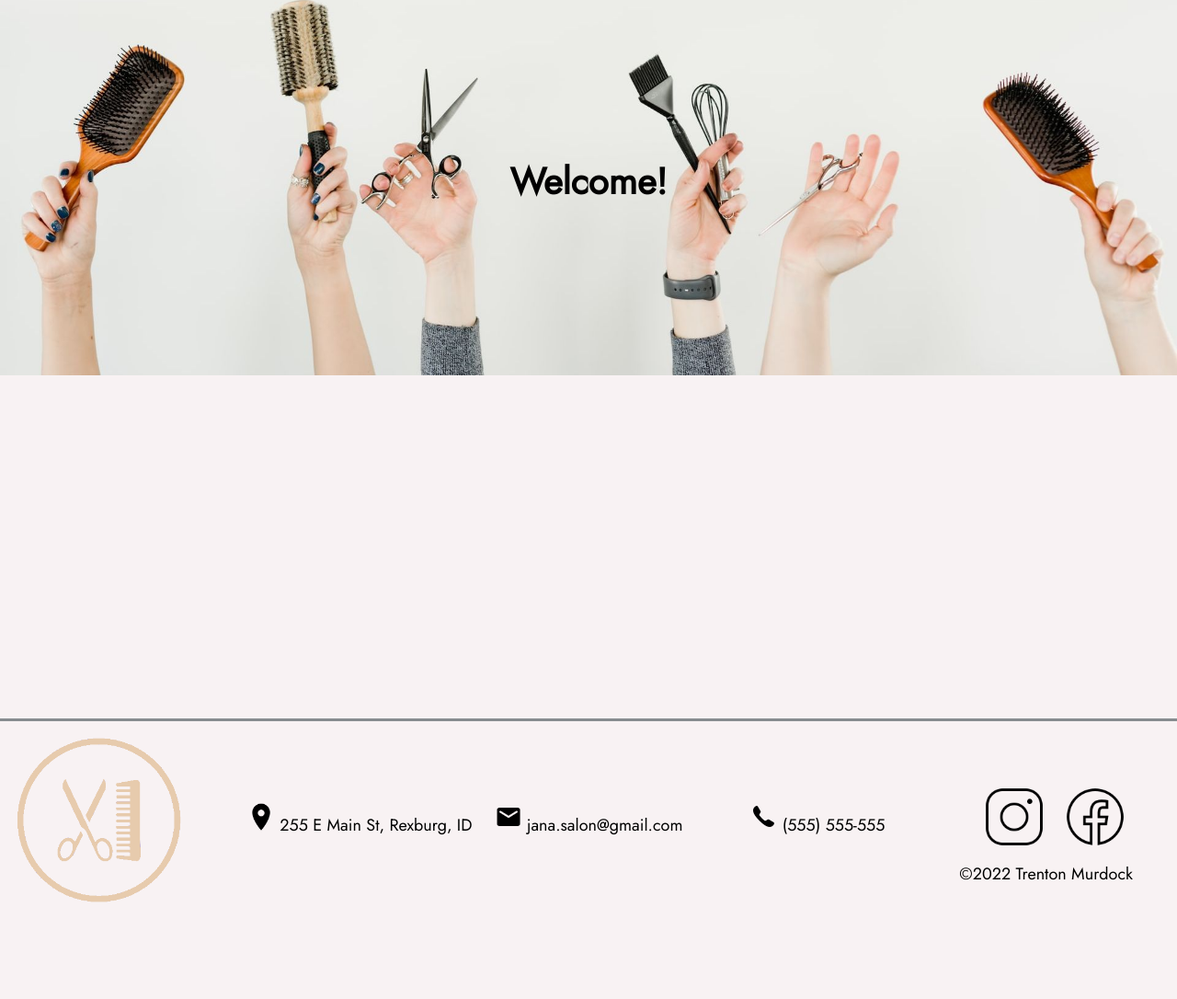
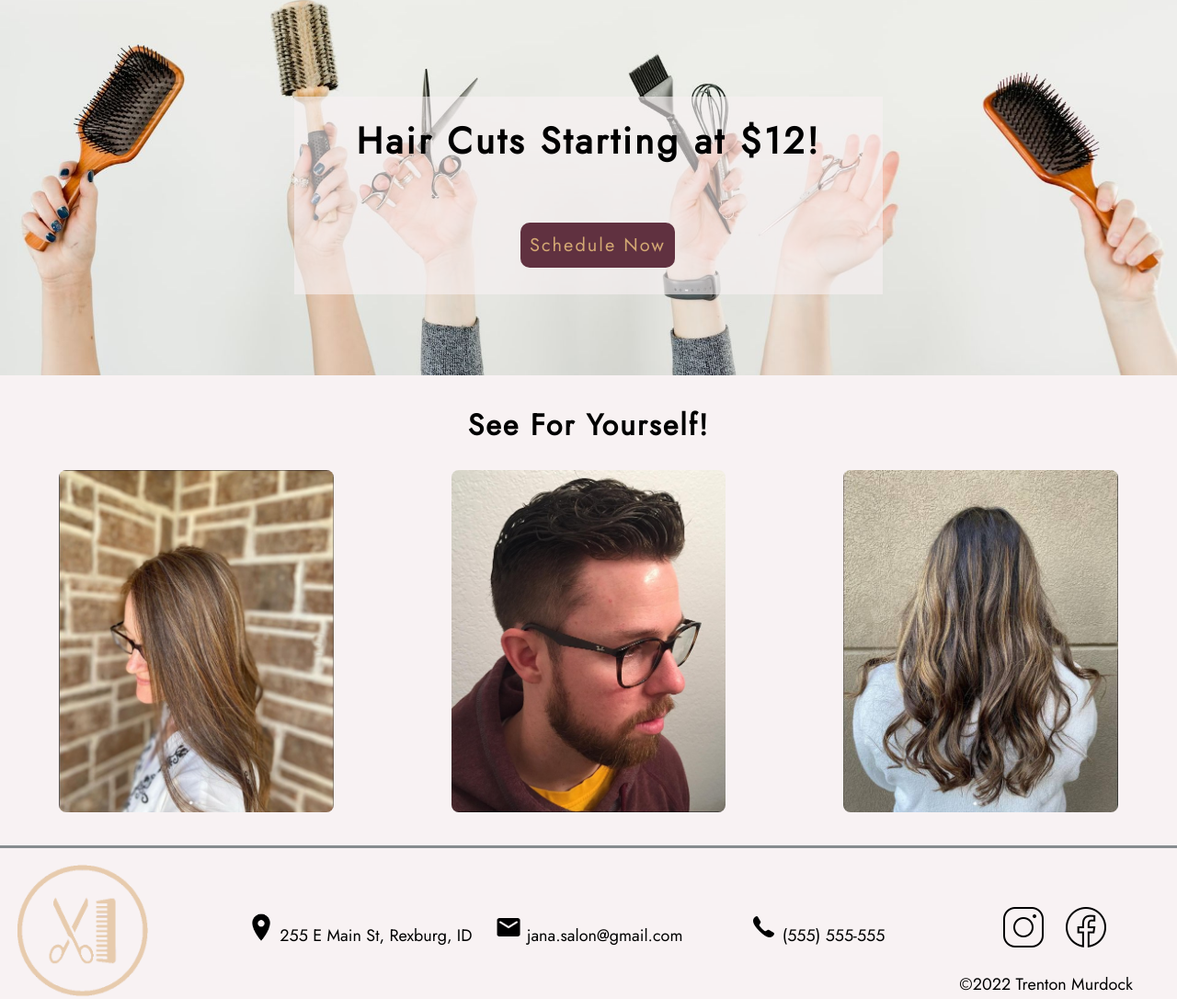
Before and after one commit to trenton15/wdd130, a plain HTML site: page final-project/final.html in a window 1280 px wide. Shown: the part 148-1234 px from the top of the page at 92% size. Before the commit the page ends 1147 px from the top, so only its background shows below. Drawn offline with Linux system fonts and the light colour scheme; a web font is replaced by a local one.

Commit message:
new design

```diff
--- a/final-project/final.css
+++ b/final-project/final.css
@@ -48,7 +48,7 @@ head{
 .nav {
     background-color: var(--secondary-color);
     overflow: hidden;
-    font-family: 'Spectral SC', serif;
+    font-family: var(--heading-font);
 }
 
 /* Style the links inside the navigation bar */
@@ -109,19 +109,89 @@ picture img {
 }
 
 main {
-  height: 100%;
   margin-top: 0.25em;
   display: grid;
-  grid-template-rows: 1fr 1fr;
+  /* grid-template-rows: 1fr 1fr; */
+  grid-template-columns: 1fr;
 }
 
 h1 {
   grid-row: 1/2;
   grid-column: 1/3;
-  z-index: 1;
+  z-index: 2;
   justify-self: center;
   font-size: 2.5em;
-  font-family: 'Jost', sans-serif;
+  font-family: var(--paragraph-font);
+  margin-top: -1.5em;
+  letter-spacing: 3px;
+  /* margin-bottom: 0em; */
+}
+
+.schedule-button {
+  grid-row: 1/2;
+  grid-column: 1/3;
+  align-self: center;
+  justify-self: center;
+  z-index: 2;
+  margin-top: 8em;
+
+  background-color: var(--secondary-color);
+  color: var(--primary-color);
+  text-decoration: none;
+  text-align: center;
+  font-size: 20px;
+  border-radius: 0.5em;
+  font-family: var(--paragraph-font);
+  font-weight: 500;
+  letter-spacing: 2px;
+
+  height: fit-content;
+  margin-bottom: 1em;
+  margin-left: 1em;
+  padding: 0.5em;
+}
+
+.schedule-button:hover {
+  color: var(--accent1-color);
+  background-color: var(--accent2-color);
+}
+
+.background {
+  background-color: #F8F2F3;
+  opacity: 60%;
+  z-index: 1;
+  width: 50%;
+  height: 50%;
+  grid-column: 1/3;
+  grid-row: 1/2;
+  justify-self: center;
+  align-self: center;
+  margin-top: 2em;
+}
+
+.hair-images {
+  align-self: center;
+  text-align: center;
+  display: grid;
+  grid-template-rows: 0.25fr 1fr;
+  grid-template-columns: 1fr 1fr 1fr;
+}
+
+.hair-images h2 {
+  grid-column: 1/4;
+  justify-self: center;
+  align-self: center;
+  font-size: 2em;
+  letter-spacing: 2px;
+  font-family: var(--paragraph-font);
+}
+
+.hair-images img {
+  max-width: 70%;
+  border-radius: 0.5em;
+  grid-row: 2/3;
+  justify-self: center;
+  align-self: start;
 }
 
 footer {
@@ -131,10 +201,11 @@ footer {
   display: grid;
   grid-template-columns: 1fr 1fr 1fr 1fr 0.5fr 0.5fr;
   border-top: #878C8F solid;
+  margin-top: 2em;
 }
 
 footer img {
-  max-width: 10em;
+  max-width: 8em;
 }
 
 footer p img {
@@ -172,11 +243,11 @@ footer p img {
 }
 
 .insta-icon img {
-  max-width: 70px;
+  max-width: 50px;
 }
 
 .face-icon img {
-  max-width: 70px;
+  max-width: 50px;
 }
 
 .copy-right {
@@ -184,6 +255,8 @@ footer p img {
   grid-column: 5/7;
   text-align: center;
   align-self: end;
+  margin-top: 2em;
+  margin-bottom: 0em;
 }
 
 /* When the screen is less than 600 pixels wide, hide all links, except for the first one ("Home"). Show the link that contains should open and close the topnav (.icon) */
@@ -200,7 +273,8 @@ footer p img {
       margin-top: 1em;
     }
     main {
-      height: 100%;
+      display: grid;
+      grid-template-columns: 1fr;
     }
     picture img {
       filter: blur(0px);
@@ -209,6 +283,21 @@ footer p img {
     footer {
       display: block;
       text-align: center;
+    }
+    .hair-images {
+      display: block;
+    }
+    h1 {
+      text-align: center;
+      margin-top: 0.75em;
+    }
+    .schedule-button {
+      width: 50%;
+      height: 15%;
+      margin-top: -2.5em;
+    }
+    .background {
+      display: none;
     }
 }
 
--- a/final-project/final.html
+++ b/final-project/final.html
@@ -13,7 +13,9 @@
     <header></header>
     <nav></nav>
     <main>
-        <h1>Welcome!</h1>
+        <h1>Hair Cuts Starting at $12!</h1>
+        <a class="schedule-button" href="/wdd130/final-project/schedule.html">Schedule Now</a>
+        <div class="background"></div>
         <picture class="banner">
             <source
                media="(min-width: 601px)"
@@ -24,7 +26,12 @@
             <img src="/wdd130/images/banner_crop2.jpg"
             alt="salon tools">
         </picture>
-        <!--<img class="banner" src="/wdd130/images/banner_crop2.jpg" alt="people holding brushes and combs">-->
+        <div class="hair-images">
+            <h2>See For Yourself!</h2>
+            <img src="/wdd130/images/red_hair.jpg">
+            <img src="/wdd130/images/mens_cuts.jpg">
+            <img src="/wdd130/images/highlights.jpg">
+        </div>
     </main>
     <footer></footer>
 </body>
--- a/final-project/final.js
+++ b/final-project/final.js
@@ -57,8 +57,8 @@ function footerTemplate() {
     <P class="address"><img src="/wdd130/images/pin_icon.png"> 255 E Main St, Rexburg, ID</P>
     <p class="email"><img src="/wdd130/images/email_icon.png"> jana.salon@gmail.com</p>
     <p class="phone"><img src="/wdd130/images/phone_icon.png"> (555) 555-555</p>
-    <a href="/wdd130/final-project/final.html" class="insta-icon"> <img src="/wdd130/images/instagram_icon.png"></a>
-    <a href="/wdd130/final-project/final.html" class="face-icon"> <img src="/wdd130/images/facebook_icon.png"></a>
+    <a href="https://www.instagram.com/hair.by.murdock/" class="insta-icon"> <img src="/wdd130/images/instagram_icon.png"></a>
+    <a href="https://www.facebook.com/jana.hardy.77" class="face-icon"> <img src="/wdd130/images/facebook_icon.png"></a>
     <p class="copy-right">&copy2022 Trenton Murdock</p>`
 }
 
```
Also changed, not shown: images/highlights.jpg (added), images/mens_cuts.jpg (added), images/red_hair.jpg (added).
